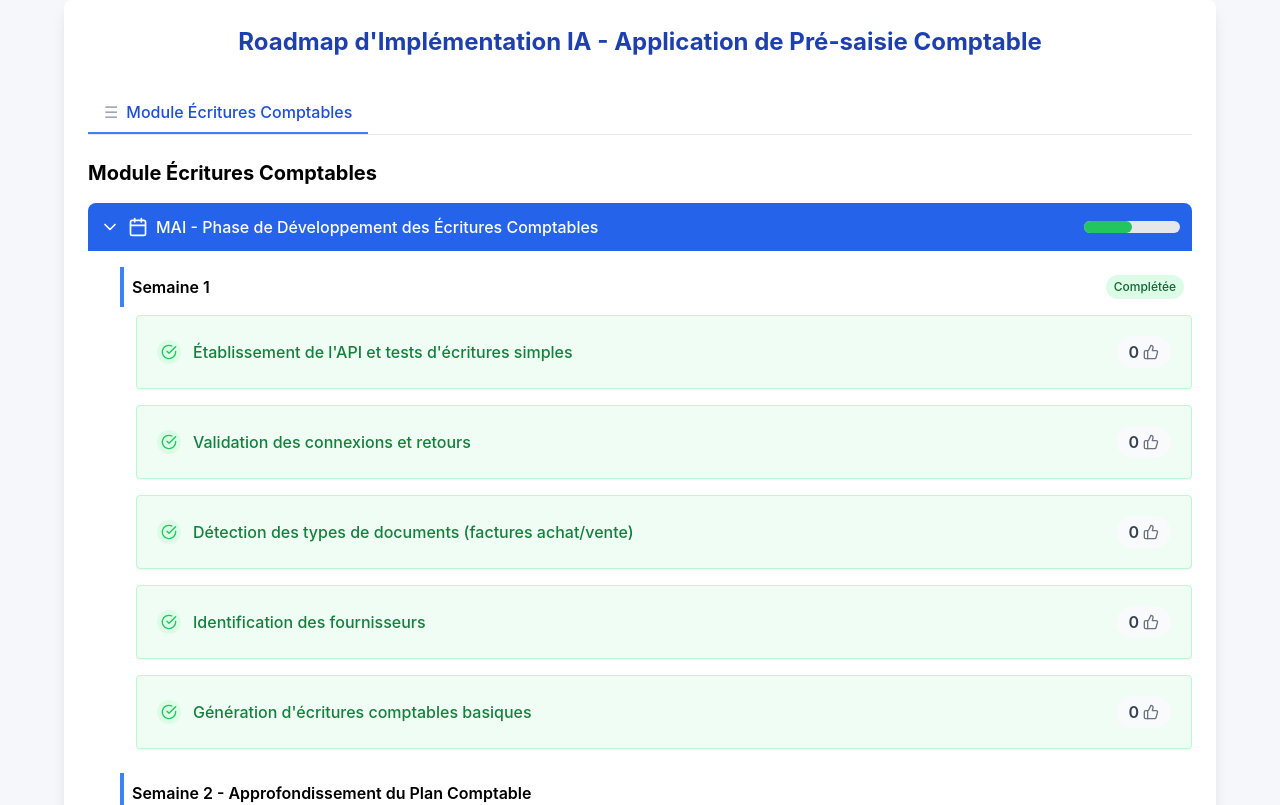
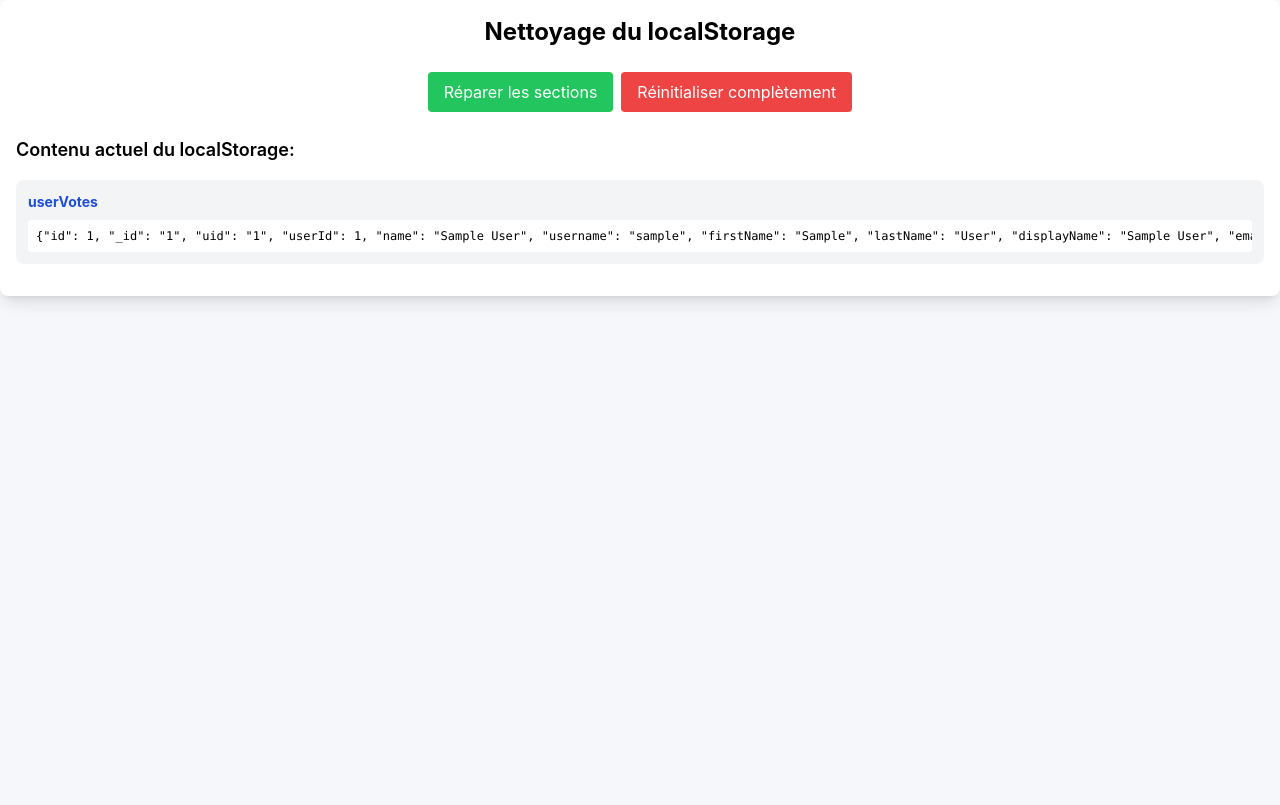
Before and after one commit to Alexsiaud/roadmap, a React (Create React App) app: page /#/cleaner in a window 1280 px wide. Before the commit this address led to /. Shown: the top 805 px of the page. Built offline with nearby package versions, Linux system fonts and the light colour scheme; sample sign-in values are in the browser's storage; the HTML template or start-up script is replaced by a standard one.

Commit message:
Ajout d'un utilitaire de nettoyage du localStorage pour supprimer les sections fantômes

```diff
--- a/src/App.jsx
+++ b/src/App.jsx
@@ -2,6 +2,7 @@ import React from 'react';
 import { HashRouter, Routes, Route, useLocation, Navigate } from 'react-router-dom';
 import { RoadmapProvider, useRoadmap } from './components/RoadmapContext';
 import PublicRoadmap from './components/PublicRoadmap';
+import LocalStorageCleaner from './components/LocalStorageCleaner';
 
 // AdminRoadmap est importé de manière dynamique
 const AdminRoadmap = React.lazy(() => import('./components/AdminRoadmap'));
@@ -50,6 +51,7 @@ const AppRoutes = () => {
     <Routes>
       <Route path="/" element={<PublicRoadmap />} />
       <Route path="/admin" element={<AdminRoute />} />
+      <Route path="/cleaner" element={<LocalStorageCleaner />} />
       <Route path="*" element={<Navigate to="/" replace />} />
     </Routes>
   );
--- /dev/null
+++ b/src/components/LocalStorageCleaner.jsx
@@ -0,0 +1,125 @@
+import React, { useState, useEffect } from 'react';
+import { useRoadmap } from './RoadmapContext';
+
+const LocalStorageCleaner = () => {
+  const [storageData, setStorageData] = useState({});
+  const [message, setMessage] = useState('');
+  const { roadmapData, setRoadmapData } = useRoadmap();
+
+  useEffect(() => {
+    // Charger les données du localStorage
+    const loadStorageData = () => {
+      try {
+        const data = {};
+        for (let i = 0; i < localStorage.length; i++) {
+          const key = localStorage.key(i);
+          if (key) {
+            try {
+              const value = localStorage.getItem(key);
+              data[key] = value;
+            } catch (err) {
+              console.error(`Erreur de lecture pour la clé ${key}:`, err);
+              data[key] = "Erreur de lecture";
+            }
+          }
+        }
+        setStorageData(data);
+      } catch (err) {
+        setMessage(`Erreur lors de la lecture du localStorage: ${err.message}`);
+      }
+    };
+
+    loadStorageData();
+  }, []);
+
+  const handleResetStorage = () => {
+    if (window.confirm("Êtes-vous sûr de vouloir réinitialiser le localStorage? Cette action est irréversible.")) {
+      try {
+        localStorage.clear();
+        setMessage("Le localStorage a été effacé. Rechargez la page pour voir les changements.");
+        setTimeout(() => {
+          window.location.reload();
+        }, 1500);
+      } catch (err) {
+        setMessage(`Erreur lors de la réinitialisation du localStorage: ${err.message}`);
+      }
+    }
+  };
+
+  const handleRepairSections = () => {
+    try {
+      // Vérifier qu'il n'y a qu'une seule section valide (la première)
+      if (roadmapData.sections.length > 0) {
+        const validSection = roadmapData.sections[0];
+
+        // Ne conserver que la section valide
+        const cleanedRoadmapData = {
+          ...roadmapData,
+          sections: [validSection]
+        };
+
+        // Mettre à jour le contexte et le localStorage
+        setRoadmapData(cleanedRoadmapData);
+        localStorage.setItem('roadmapData', JSON.stringify(cleanedRoadmapData));
+
+        setMessage("Les sections ont été réparées. Seule la section 'Module Écritures Comptables' a été conservée.");
+        setTimeout(() => {
+          window.location.reload();
+        }, 1500);
+      } else {
+        setMessage("Aucune section valide n'a été trouvée.");
+      }
+    } catch (err) {
+      setMessage(`Erreur lors de la réparation des sections: ${err.message}`);
+    }
+  };
+
+  const renderStorageContent = () => {
+    return (
+      <div className="overflow-y-auto max-h-96 mt-4">
+        {Object.keys(storageData).map(key => (
+          <div key={key} className="mb-4 p-3 bg-gray-100 rounded-lg">
+            <h3 className="font-bold text-sm text-blue-700">{key}</h3>
+            <pre className="text-xs mt-2 bg-white p-2 rounded overflow-x-auto max-w-full">
+              {storageData[key] && storageData[key].length > 500
+                ? `${storageData[key].substring(0, 500)}... (${storageData[key].length} caractères)`
+                : storageData[key]}
+            </pre>
+          </div>
+        ))}
+      </div>
+    );
+  };
+
+  return (
+    <div className="p-4 bg-white shadow-lg rounded-lg">
+      <h2 className="text-2xl font-bold mb-6 text-center">Nettoyage du localStorage</h2>
+
+      {message && (
+        <div className="mb-4 p-3 bg-blue-100 text-blue-800 rounded-lg">
+          {message}
+        </div>
+      )}
+
+      <div className="flex space-x-2 mb-6 justify-center">
+        <button
+          onClick={handleRepairSections}
+          className="bg-green-500 text-white py-2 px-4 rounded hover:bg-green-600"
+        >
+          Réparer les sections
+        </button>
+        <button
+          onClick={handleResetStorage}
+          className="bg-red-500 text-white py-2 px-4 rounded hover:bg-red-600"
+        >
+          Réinitialiser complètement
+        </button>
+      </div>
+
+      <h3 className="text-lg font-semibold mb-2">Contenu actuel du localStorage:</h3>
+      {renderStorageContent()}
+    </div>
+  );
+};
+
+export default LocalStorageCleaner;
```
